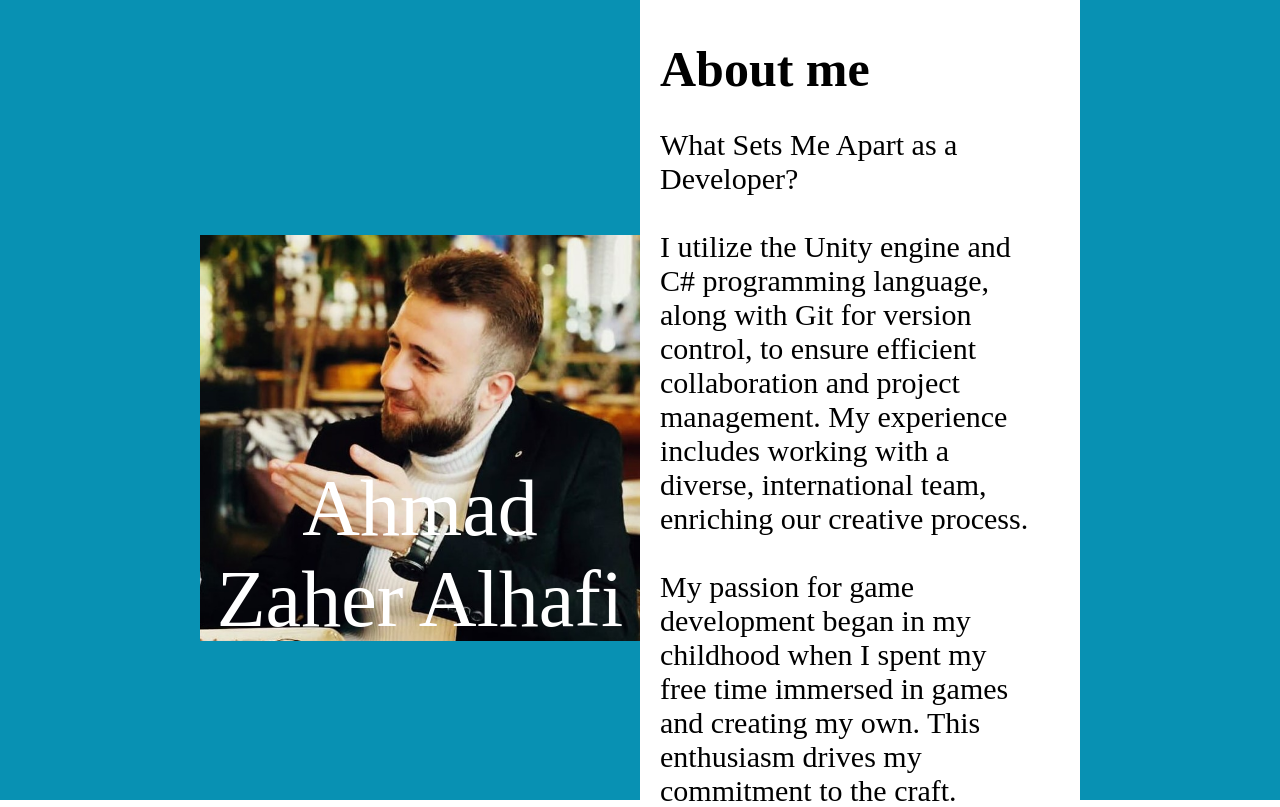
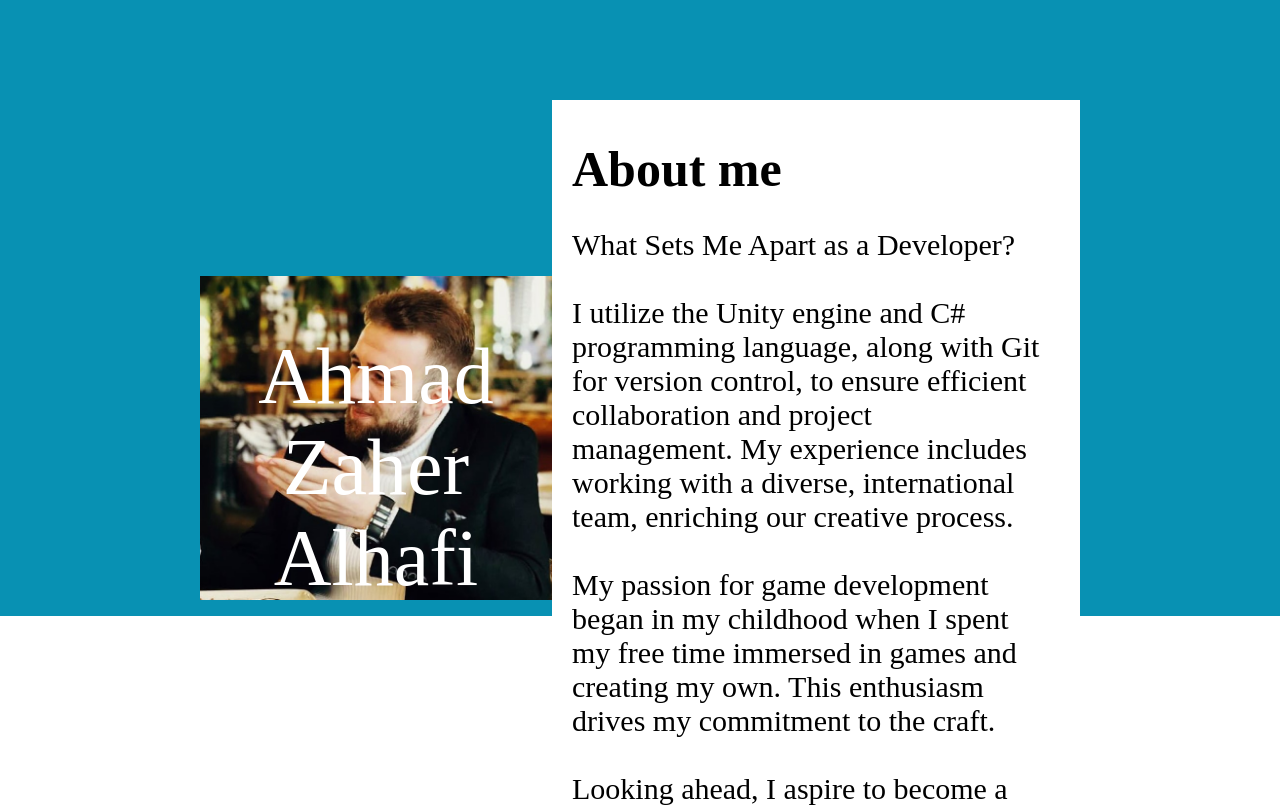
Before and after one commit to Ahmad-Zaher-Alhafi/homepage, a website built with webpack: page src/template.html in a window 1280 px wide. Shown: the top 807 px of the page. Built offline with nearby package versions, Linux system fonts and the light colour scheme.

Commit message:
UPDATE: Padding of all section, made the about me section a bit smaller

```diff
--- a/src/styles.css
+++ b/src/styles.css
@@ -15,7 +15,7 @@ body {
 .headerBackground {
   background-color: #0891b3;
   width: 100%;
-  min-height: 100%;
+  min-height: 77%;
 
   position: absolute;
   z-index: -1;
@@ -25,17 +25,17 @@ body {
 
 .aboutMeSection {
   padding: var(--content-padding);
+  padding-top: 100px;
   display: flex;
   justify-content: center;
   align-items: center;
 
   flex: 1;
-  min-height: 100vh;
 }
 
 .pitcureSection {
   position: relative;
-  min-width: 50%;
+  min-width: 40%;
 }
 
 .personalPicture {
@@ -57,7 +57,7 @@ body {
 
 .aboutMeContent {
   background-color: white;
-  height: 800px;
+  height: 600px;
 
   padding: 40px 40px 40px 20px;
 
@@ -88,6 +88,8 @@ body {
 
 .myWorkSection {
   padding: var(--content-padding);
+  padding-bottom: 100px;
+  padding-top: 100px;
 
   display: flex;
   flex-direction: column;
@@ -192,20 +194,20 @@ body {
   font-size: x-large;
 }
 
-.officePicture{
+.officePicture {
   width: 500px;
 }
 
-.personalOfficeImg{
+.personalOfficeImg {
   width: 100%;
 }
 
-.contactMeTitle{
+.contactMeTitle {
   font-size: xx-large;
   font-weight: bold;
 }
 
-.contactSocialMediaIcons{
+.contactSocialMediaIcons {
   font-size: x-large;
   display: flex;
   gap: 10px;
```
Lines whose indentation alone changed are shown as unchanged.
